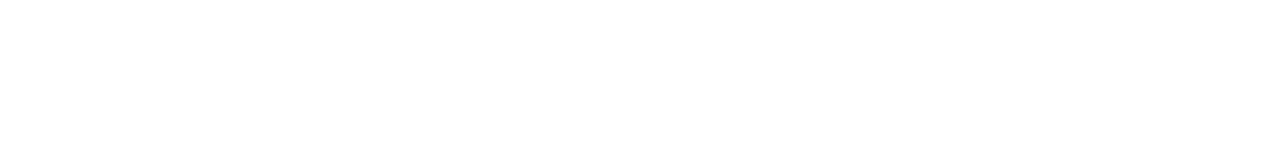
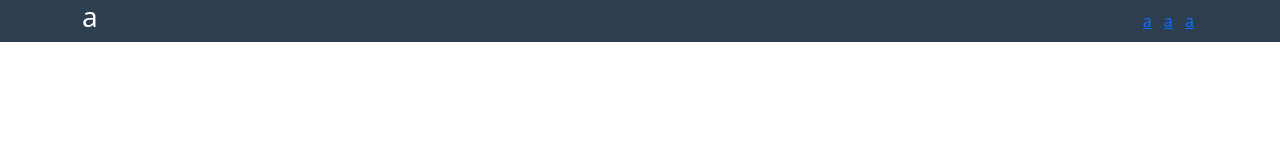
Before and after one commit to AndreaGul/html-css-bootstrap-freelancer, a plain HTML site: page index.html in a window 1280 px wide. Drawn offline with nearby package versions, Linux system fonts and the light colour scheme.

Commit message:
feat:posizionam elementi  in header con bootstrap

```diff
--- a/css/style.css
+++ b/css/style.css
@@ -17,3 +17,7 @@
 .ag-bg-darkpurple {
   background-color: var(--ag-bg-darkpurple);
 }
+
+.ag-txt-color-white {
+  color: white;
+}
--- a/index.html
+++ b/index.html
@@ -17,5 +17,27 @@
 
     <link rel="stylesheet" href="css/style.css" />
   </head>
-  <body></body>
+  <body>
+    <!-- header -->
+    <header class="ag-bg-darkblue ag-txt-color-white">
+      <div class="container d-flex justify-content-between align-items-center">
+        <div><h3>a</h3></div>
+        <div>
+          <div class="hamburger d-block d-sm-none"><a href="#">a</a></div>
+          <div class="links d-none d-sm-block">
+            <a class="mx-sm-1" href="#">a</a>
+            <a class="mx-sm-1" href="#">a</a>
+            <a class="mx-sm-1" href="#">a</a>
+          </div>
+        </div>
+      </div>
+    </header>
+    <!-- /header -->
+
+    <!-- main -->
+    <!-- /main -->
+
+    <!-- footer -->
+    <!-- /footer -->
+  </body>
 </html>
```
